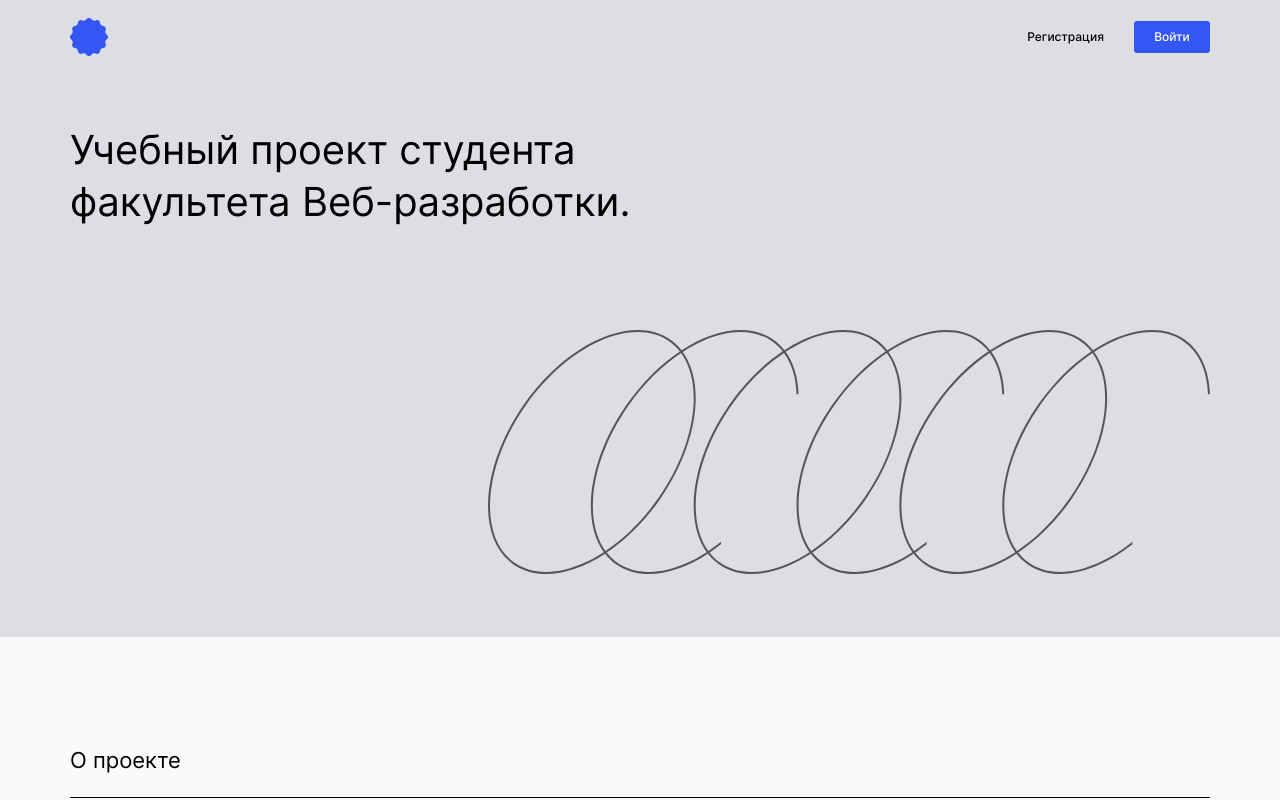
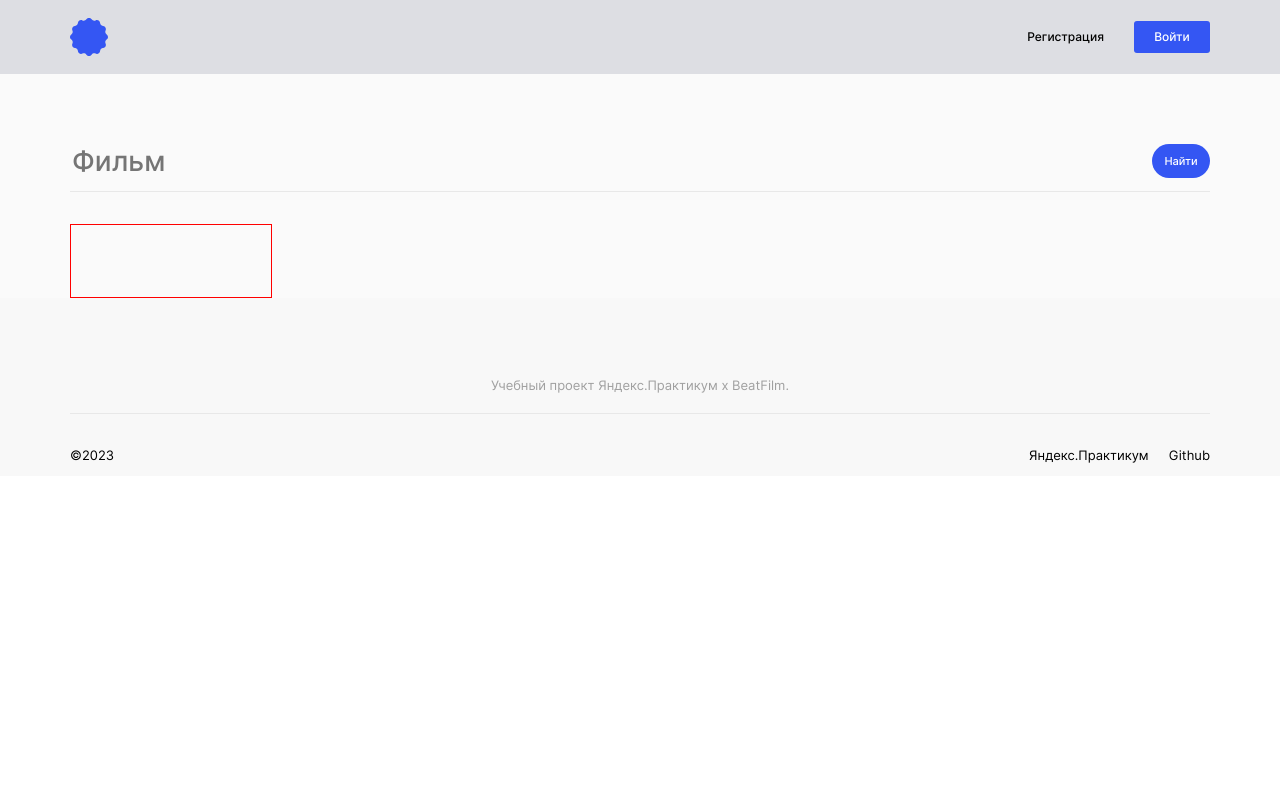
Before and after one commit to CheNikos/movies-explorer-frontend, a React (Create React App) app: page /movies in a window 1280 px wide. Shown: the top 800 px of the page. Built offline with nearby package versions, Linux system fonts and the light colour scheme.

Commit message:
Наполовину сверстал компонент Movies

```diff
--- a/src/components/App/App.js
+++ b/src/components/App/App.js
@@ -1,21 +1,21 @@
-import './App.css';
-// import { Route, Routes } from "react-router-dom";
-import Main from "../Main/Main"
-// import Movies from "../Movies/Movies.js"
-// import SavedMovies from "../SavedMovies/SavedMovies.js"
-// import Profile from "../Profile.js"
-import Header from "../Header/Header"
-// import Register from "../Register.js"
-// import Login from "../Register.js"
-import Footer from "../Footer/Footer"
+import "./App.css";
+import { BrowserRouter, Route, Routes } from "react-router-dom";
+import Main from "../Main/Main";
+import Movies from "../Movies/Movies.js"
+import Header from "../Header/Header";
+import Footer from "../Footer/Footer";
 
 function App() {
-
   return (
-    <div className='app'>
-        <Header />
-        <Main />
-        <Footer />
+    <div className="app">
+      <Header />
+      <BrowserRouter>
+      <Routes>
+        <Route path="/" element={<Main />} />
+        <Route path="/movies" element={<Movies />} />
+      </Routes>
+      </BrowserRouter>
+      <Footer />
     </div>
   );
 }
--- /dev/null
+++ b/src/components/Movies/Movies.css
@@ -0,0 +1,4 @@
+.movies {
+    background-color: #FAFAFA;
+    display: block;
+}
--- /dev/null
+++ b/src/components/Movies/Movies.js
@@ -0,0 +1,11 @@
+import './Movies.css';
+import SearchForm from "./SearchForm/SearchForm"
+
+export default function Movies() {
+
+  return (
+    <section className="movies">
+        <SearchForm />
+    </section>
+  );
+}
--- /dev/null
+++ b/src/components/Movies/SearchForm/SearchForm.css
@@ -0,0 +1,64 @@
+.search-form {
+  display: block;
+}
+
+.search-form__search {
+  width: 1140px;
+  height: 34px;
+  padding-top: 70px;
+  margin: auto;
+  display: flex;
+  justify-content: space-between;
+}
+
+.search-form__input {
+  font-size: 28px;
+  font-weight: 500;
+  line-height: 34px;
+  width: 1060px;
+  border: none;
+  background-color: #fafafa;
+}
+
+.search-form__find {
+  width: 58px;
+  height: 34px;
+  left: 26.69%;
+  right: 0%;
+  top: 0%;
+  bottom: 0%;
+  background: #3456f3;
+  border-radius: 48px;
+}
+
+.search-form__text {
+font-size: 11px;
+font-weight: 500;
+line-height: 18px;
+text-align: center;
+color: rgba(255, 255, 255, 1);
+margin-top: 8px;
+margin-bottom: 8px;
+}
+
+.search-form__line {
+    width: 1140px;
+    border-bottom: 1px solid #E8E8E8;
+    margin: 13px auto 0 auto;
+}
+
+.search-form__checkbox {
+    width: 200px;
+    height: 25px;
+    border: 1px solid red;
+    margin: 32px auto 0 70px;
+    padding-bottom: 47px;
+}
+
+.search-form__tumb {
+
+}
+
+.search-form__filter {
+
+}
--- /dev/null
+++ b/src/components/Movies/SearchForm/SearchForm.js
@@ -0,0 +1,24 @@
+import "./SearchForm.css";
+
+export default function SearchForm() {
+  return (
+    <div className="search-form">
+      <div className="search-form__search">
+        <input
+          type="text"
+          name="name_movies"
+          placeholder="Фильм"
+          className="search-form__input"
+        />
+        <div className="search-form__find">
+            <p className="search-form__text">Найти</p>
+        </div>
+      </div>
+      <div className="search-form__line"></div>
+      <div className="search-form__checkbox">
+        <div className="search-form__tumb"></div>
+        <p className="search-form__filter"></p>
+      </div>
+    </div>
+  );
+}
```
